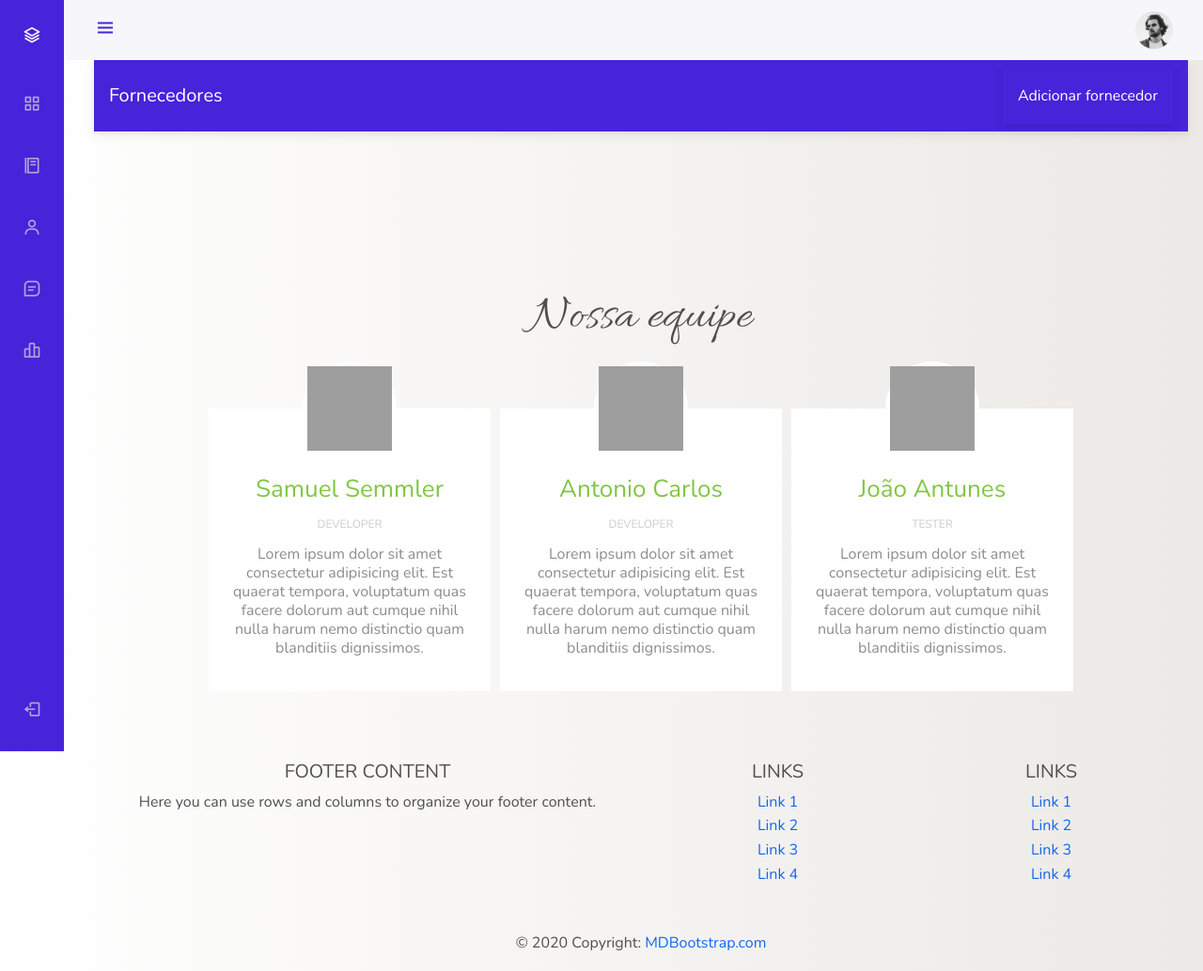
After one commit to samuelsemmler/EEP_EngenhariaDeSoftwareII_Supermercado, a Django app: page /teams/ in a window 1280 px wide. The commit adds this page. Shown: the whole page at 94% size. Run offline with Django 3.2, Linux system fonts and the light colour scheme; some libraries are stand-ins or nearby versions; grey boxes are pictures that could not be loaded.

Commit message:
teams App finalized

```diff
--- a/static/css/navbar.css
+++ b/static/css/navbar.css
@@ -31,6 +31,8 @@ body{
   font-family: var(--body-font);
   font-size: var(--normal-font-size);
   transition: .5s;
+  background: linear-gradient(to right, #FFFFFF, #ECE9E6); /* W3C, IE 10+/ Edge, Firefox 16+, Chrome 26+, Opera 12+, Safari 7+ */
+
 }
 
 a{
--- /dev/null
+++ b/static/css/teams.css
@@ -0,0 +1,61 @@
+@import url('https://fonts.googleapis.com/css?family=Allura|Josefin+Sans');
+
+.teams-wrapper{
+margin-top: 10%;
+}
+
+.teams-wrapper h1{
+    font-family: 'Allura', cursive;
+    font-size: 52px;
+    margin-bottom: 60px;
+    text-align: center;
+}
+
+.team{
+    display: flex;
+    justify-content: center;
+    width: auto;
+    text-align: center;
+    flex-wrap: wrap;
+}
+
+.team .team_member{
+    background: #fff;
+    margin: 5px;
+    margin-bottom: 50px;
+    width: 300px;
+    padding: 20px;
+    line-height: 20px;
+    color: #8e8b8b;
+    position: relative;
+}
+
+.team .team_member h3{
+    color: #81c644;
+    font-size: 26px;
+    margin-top: 50px;
+}
+
+.team .team_member p.role{
+    color: #ccc;
+    margin: 12px 0;
+    font-size: 12px;
+    text-transform: uppercase;
+}
+
+.team .team_member .team_img{
+    position: absolute;
+    top: -50px;
+    left: 50%;
+    transform: translateX(-50%);
+    width: 100px;
+    height: 100px;
+    border-radius: 50%;
+    background: #fff;
+}
+
+.team .team_member .team_img img{
+    width: 100px;
+    height: 100px;
+    padding: 5px;
+}
--- a/supermarket/settings.py
+++ b/supermarket/settings.py
@@ -42,6 +42,7 @@ INSTALLED_APPS = [
     'products.apps.ProductsConfig',
     'suppliers.apps.SuppliersConfig',
     'users.apps.UsersConfig',
+    'teams.apps.TeamsConfig'
 ]
 
 MIDDLEWARE = [
--- a/supermarket/templates/base.html
+++ b/supermarket/templates/base.html
@@ -23,6 +23,7 @@
     <link rel="stylesheet" href="{% static 'css/forms.css' %}">
     <link rel="stylesheet" href="{% static 'css/products.css' %}">
     <link rel="stylesheet" href="{% static 'css/supplier.css' %}">
+    <link rel="stylesheet" href="{% static 'css/teams.css' %}">
     <link rel="stylesheet" href="{% static 'css/users.css' %}">
 
     <title>{% block title %} Supermarket {% endblock %}</title>
--- a/supermarket/urls.py
+++ b/supermarket/urls.py
@@ -23,4 +23,5 @@ urlpatterns = [
     path('products/', include('products.urls')),
     path('suppliers/', include('suppliers.urls')),
     path('users/', include('users.urls')),
+    path('teams/', include('teams.urls')),
 ] + static(settings.MEDIA_URL, document_root=settings.MEDIA_ROOT)
--- /dev/null
+++ b/teams/templates/teams/index.html
@@ -0,0 +1,54 @@
+{% extends "base.html" %}
+{% load static %}
+
+<!DOCTYPE html>
+<html lang="en">
+
+<head>
+    <meta charset="UTF-8">
+    <meta http-equiv="X-UA-Compatible" content="IE=edge">
+    <meta name="viewport" content="width=device-width, initial-scale=1.0">
+    <title>{% block title %} Equipe {% endblock %}</title>
+</head>
+
+<body>
+    {% block body %}
+    {% include "supplier-base.html" %}
+
+    <div class="teams-wrapper">
+        <h1>Nossa equipe</h1>
+        <div class="team">
+            <div class="team_member">
+                <div class="team_img">
+                    <img src="{% static 'img/Samuel Semmler.png' %}" alt="Team_image">
+                </div>
+                <h3>Samuel Semmler</h3>
+                <p class="role">Developer</p>
+                <p>Lorem ipsum dolor sit amet consectetur adipisicing elit. Est quaerat tempora, voluptatum quas facere
+                    dolorum aut cumque nihil nulla harum nemo distinctio quam blanditiis dignissimos.</p>
+            </div>
+            <div class="team_member">
+                <div class="team_img">
+                    <img src="{% static 'img/Antonio Carlos.png' %}" alt="Team_image">
+                </div>
+                <h3>Antonio Carlos</h3>
+                <p class="role">Developer</p>
+                <p>Lorem ipsum dolor sit amet consectetur adipisicing elit. Est quaerat tempora, voluptatum quas facere
+                    dolorum aut cumque nihil nulla harum nemo distinctio quam blanditiis dignissimos.</p>
+            </div>
+            <div class="team_member">
+                <div class="team_img">
+                    <img src="team3.png" alt="Team_image">
+                </div>
+                <h3>João Antunes</h3>
+                <p class="role">Tester</p>
+                <p>Lorem ipsum dolor sit amet consectetur adipisicing elit. Est quaerat tempora, voluptatum quas facere
+                    dolorum aut cumque nihil nulla harum nemo distinctio quam blanditiis dignissimos.</p>
+            </div>
+        </div>
+    </div>
+
+    {% endblock %}
+</body>
+
+</html>
--- /dev/null
+++ b/teams/urls.py
@@ -0,0 +1,8 @@
+from django.urls import path
+from .views import index
+
+
+app_name = 'teams'
+urlpatterns = [
+    path('', index, name='index'),
+]
--- a/teams/views.py
+++ b/teams/views.py
@@ -1,3 +1,5 @@
 from django.shortcuts import render
 
 # Create your views here.
+def index(request):
+    return render(request, 'teams/index.html', {})
```
Also changed, not shown: db.sqlite3, 1 other file.
